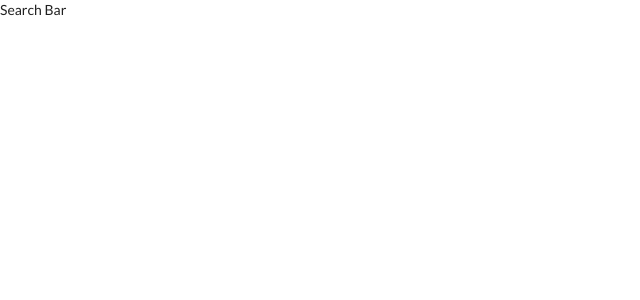
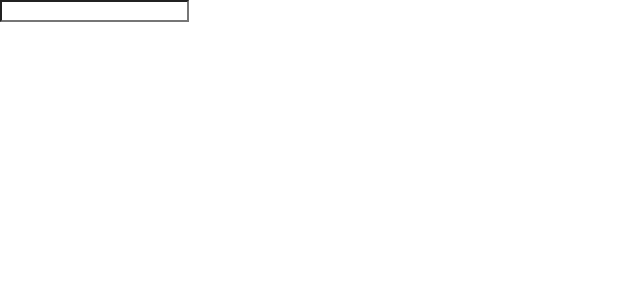
Before and after one commit to itsmoirob/react-pics, a React (Create React App) app: page / in a window 1280 px wide. Shown: the top 300 px of the page, without its empty margins (0-640 px from the left). Built offline with nearby package versions, Linux system fonts and the light colour scheme.

Commit message:
Make search bar

```diff
--- a/src/components/SearchBar.js
+++ b/src/components/SearchBar.js
@@ -3,7 +3,11 @@
 class SearchBar extends React.Component {
   render() {
     return (
-      <div>Search Bar</div>
+      <div>
+        <form>
+          <input type="text"></input>
+        </form>
+      </div>
     )
   }
 }
```
